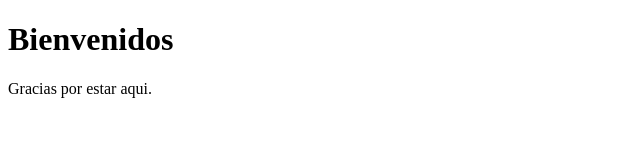
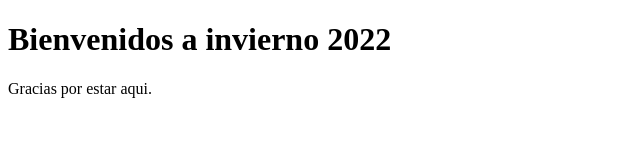
Before and after one commit to jorflores/invierno2022, a plain HTML site: page index.html in a window 1280 px wide. Shown: the whole page, without its empty margins (0-640 px from the left). Drawn offline with Linux system fonts and the light colour scheme.

Commit message:
Update index.html

```diff
--- a/index.html
+++ b/index.html
@@ -8,7 +8,7 @@
 </head>
 <body>
 
-    <h1> Bienvenidos </h1>
+    <h1> Bienvenidos a invierno 2022</h1>
 
     <p> Gracias por estar aqui. </p>
 
```
